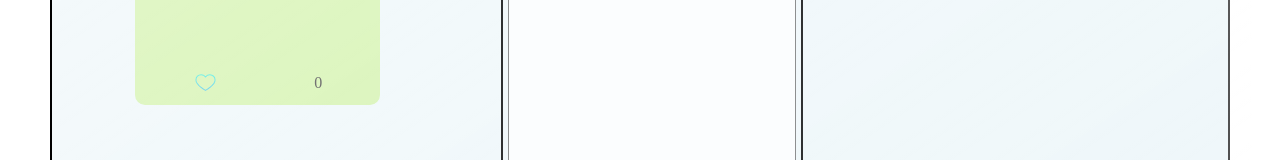
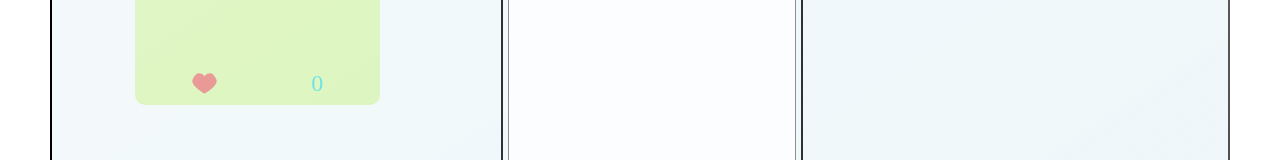
Before and after one commit to raunak-ra/idea-board-angular, an Angular app: page / in a window 1280 px wide. Both pictures are taken after a click on the picture 351 px from the left and 95 px from the top of the page. Shown: the part 299-459 px from the top of the page. Built offline with nearby package versions, Linux system fonts and the light colour scheme.

Commit message:
modified css

```diff
--- a/src/app/card/card.component.css
+++ b/src/app/card/card.component.css
@@ -21,6 +21,12 @@ img {
   display: flex;
 }
 
+.likes {
+  color: red;
+  font-size: x-large;
+  color: darkturquoise;
+}
+
 .card1 {
   background: #c3ee8f;
 }
@@ -32,3 +38,14 @@ img {
 .card3 {
   background: #eed3ff;
 }
+
+
+img:hover {
+  -webkit-transform: rotate(720deg);
+  transform: rotate(720deg);
+}
+img {
+  border-radius: 50%;
+  -webkit-transition: -webkit-transform 0.8s ease-in-out;
+  transition: transform 0.8s ease-in-out;
+}
--- a/src/app/card/card.component.html
+++ b/src/app/card/card.component.html
@@ -6,7 +6,7 @@
 
     <div class="display">
         <div class="like">
-            <img src="../../assets/heartblue.svg" alt="">
+            <img src="../../assets/heart.svg" alt="">
             <div class="likes">
                 {{card.likes}}
             </div>
```
